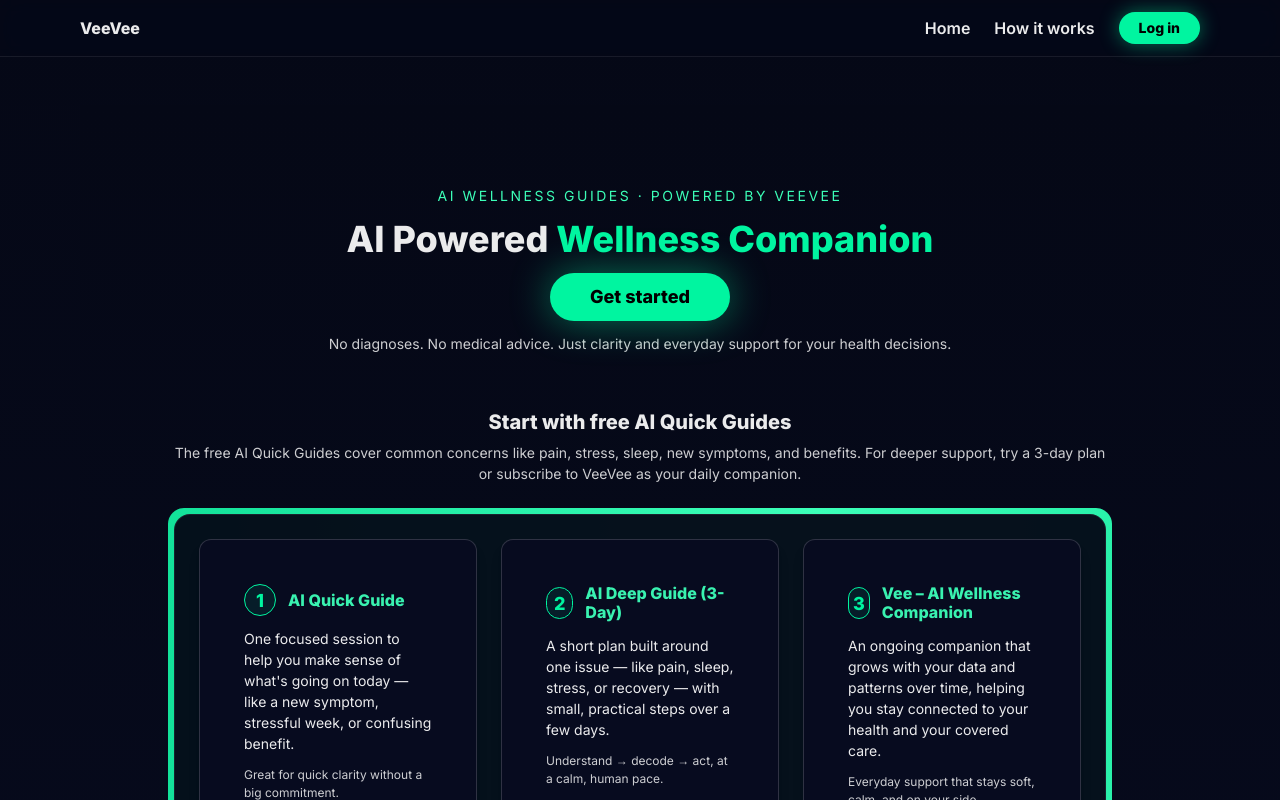
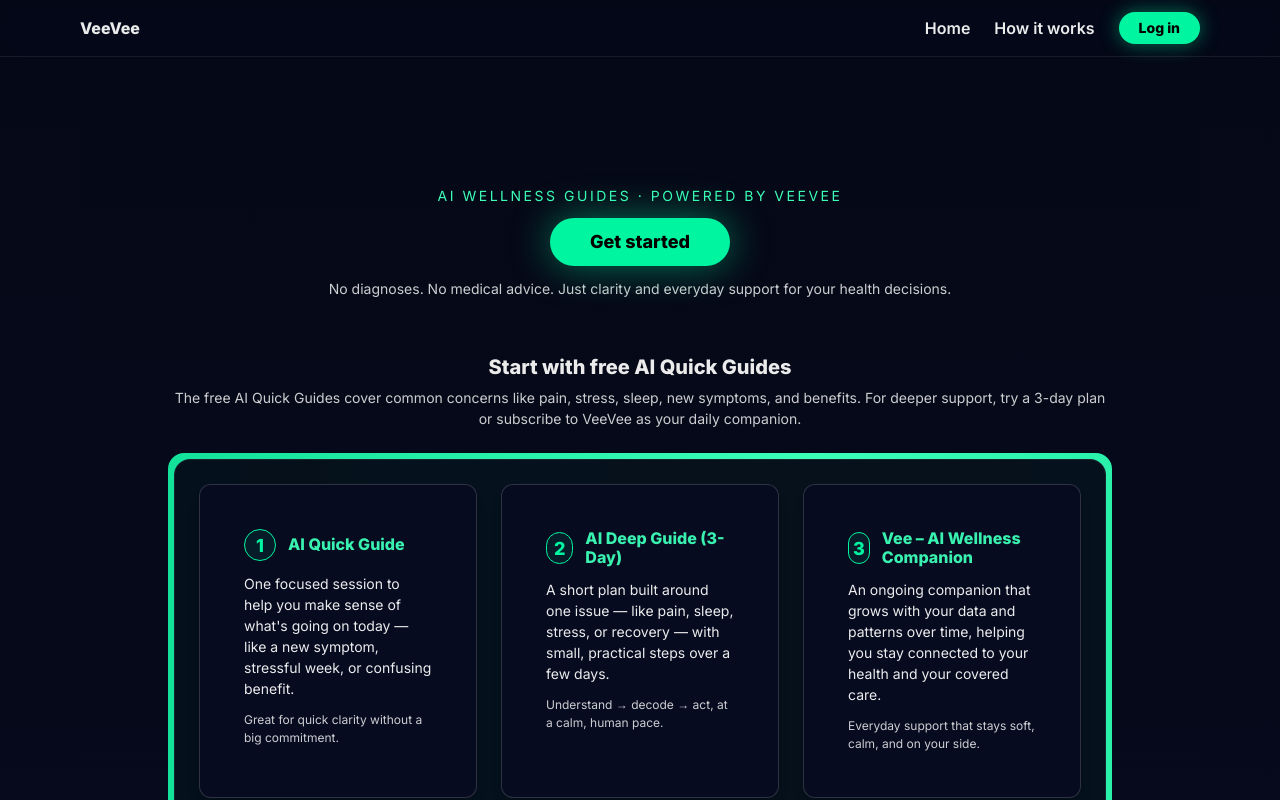
Before and after one commit to cdgonzal/myveevee, a React (Vite) app: page /how-it-works in a window 1280 px wide. Shown: the top 800 px of the page. Built offline with nearby package versions, Linux system fonts and the light colour scheme.

Commit message:
editing copy #5

```diff
--- a/src/pages/HowItWorks.tsx
+++ b/src/pages/HowItWorks.tsx
@@ -74,18 +74,6 @@ export default function HowItWorks() {
           >
             AI WELLNESS GUIDES · POWERED BY VEEVEE
           </Text>
-
-          <Heading
-            as="h1"
-            size={{ base: "lg", md: "xl" }}
-            fontWeight="800"
-            mb={3}
-          >
-            AI Powered{" "}
-            <Box as="span" color="accent.400">
-              Wellness Companion
-            </Box>
-          </Heading>
 
           <Button
             as="a"
```
